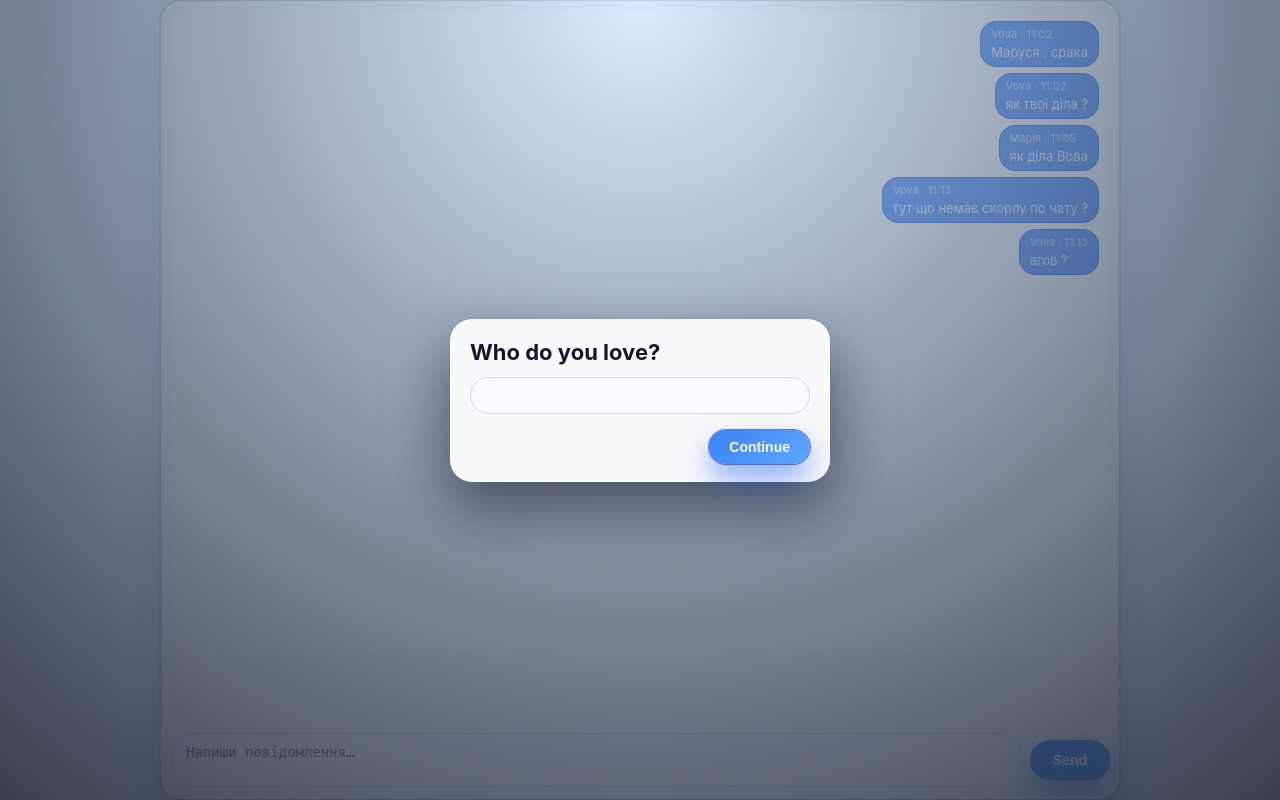
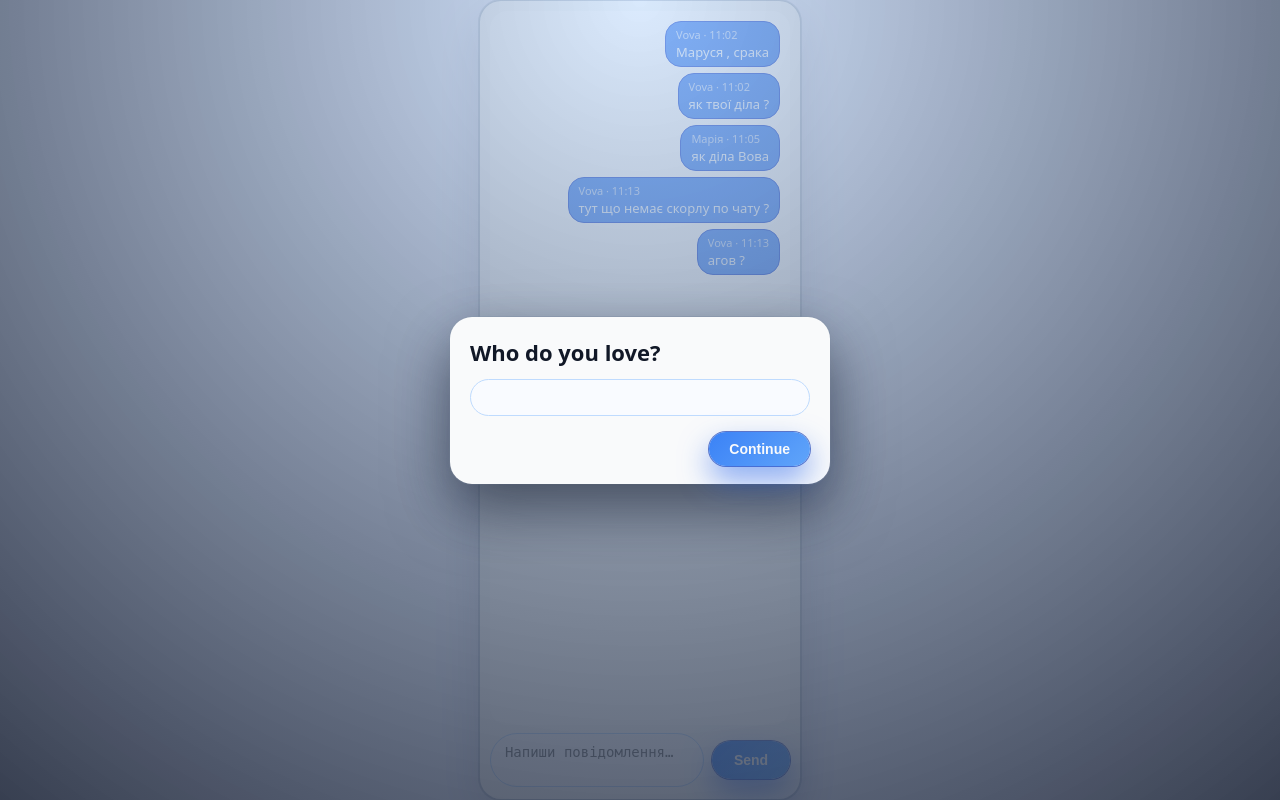
Before and after one commit to volodymyrhasych/Chat_Mari_Vova, a FastAPI app: page / in a window 1280 px wide. Run offline with FastAPI, Linux system fonts and the light colour scheme; data comes from the database, SQL or seed files in the repository.

Commit message:
Refactor chat.html for improved layout and styles
Updated styles and layout for chat interface.

```diff
--- a/templates/chat.html
+++ b/templates/chat.html
@@ -16,18 +16,17 @@
     }
 
     body {
-      font-family: -apple-system, BlinkMacSystemFont, system-ui, sans-serif;
+      font-family: system-ui, -apple-system, BlinkMacSystemFont, "Roboto", sans-serif;
       background: #eef2ff;
       color: #111827;
     }
 
-    /* ===== ГОЛОВНИЙ КОНТЕЙНЕР ===== */
+    /* ===== ГОЛОВНИЙ КОНТЕЙНЕР (по висоті екрана) ===== */
 
     .app-root {
-      height: 100%;
+      min-height: 100vh; /* тягнемо на всю висоту екрану */
       display: flex;
-      justify-content: center;
-      align-items: stretch;
+      flex-direction: column; /* головна вісь = вертикаль */
       padding: env(safe-area-inset-top, 8px)
                env(safe-area-inset-right, 8px)
                env(safe-area-inset-bottom, 8px)
@@ -35,8 +34,9 @@
     }
 
     .chat-shell {
-      flex: 1;
+      flex: 1;                 /* забирає весь доступний простір по висоті */
       max-width: 960px;
+      margin: 0 auto;          /* центруємо по горизонталі */
       border-radius: 22px;
       background: #f9fafb;
       border: 1px solid rgba(148, 163, 184, 0.6);
@@ -44,18 +44,18 @@
         0 18px 45px rgba(15, 23, 42, 0.18),
         0 0 0 1px rgba(148, 163, 184, 0.35);
       display: flex;
-      flex-direction: column;
+      flex-direction: column;  /* всередині: історія + інпут вертикально */
       padding: 10px 10px 12px;
-      min-height: 100;
+      min-height: 0;           /* дозволяємо стискатися при клавіатурі */
     }
 
     /* ===== ОБЛАСТЬ ІСТОРІЇ ===== */
 
     .chat-history {
-      flex: 1;
-      min-height: 100;
+      flex: 1;                 /* займає все, що лишилось над інпутом */
+      min-height: 0;           /* важливо: щоб працював overflow */
       border-radius: 18px;
-      background: #ffffff;;
+      background: #ffffff;
       padding: 10px 10px 12px;
       overflow-y: auto;
       display: flex;
@@ -88,10 +88,10 @@
       margin-bottom: 2px;
     }
 
-    /* ===== ПОЛЕ ВВОДУ ===== */
+    /* ===== ПОЛЕ ВВОДУ (пришите до низу) ===== */
 
     .composer {
-      margin-top: 80px;
+      margin-top: 8px;         /* невеликий відступ від історії */
       display: flex;
       gap: 8px;
       align-items: center;
```
